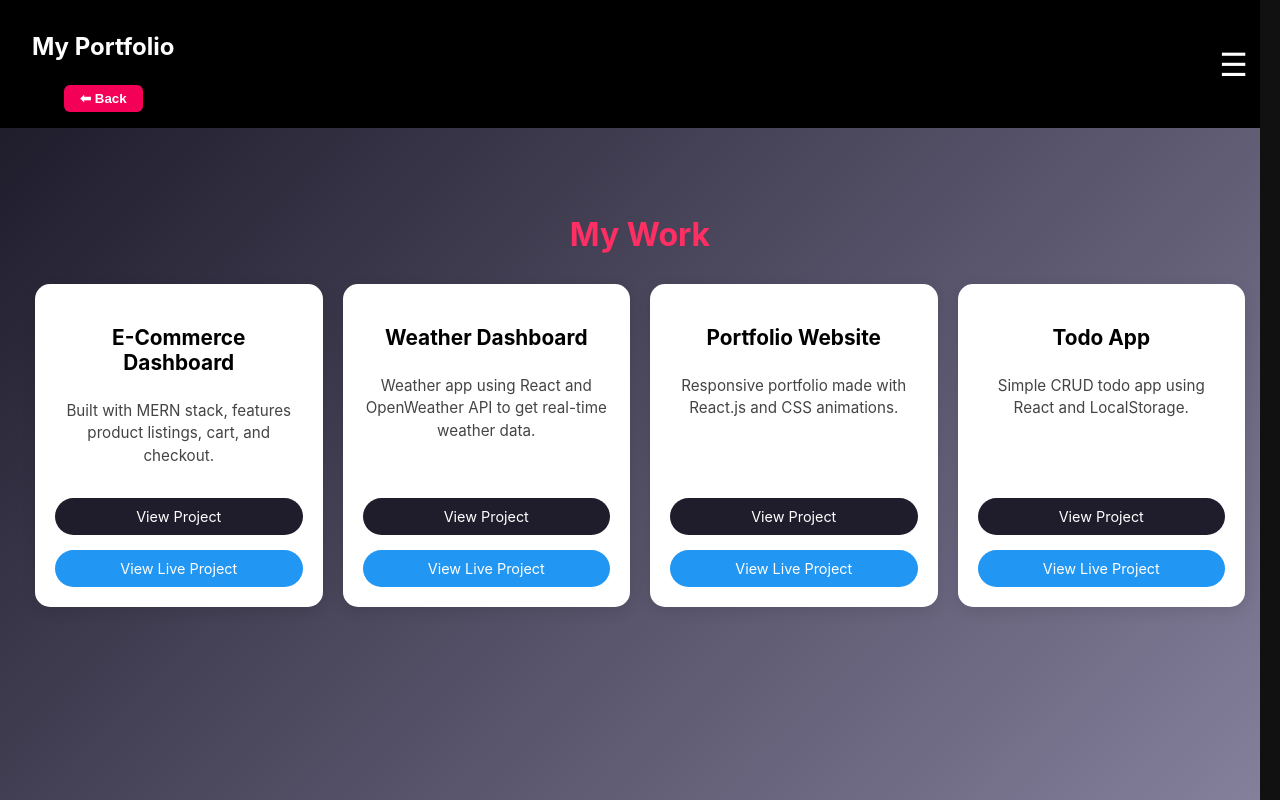
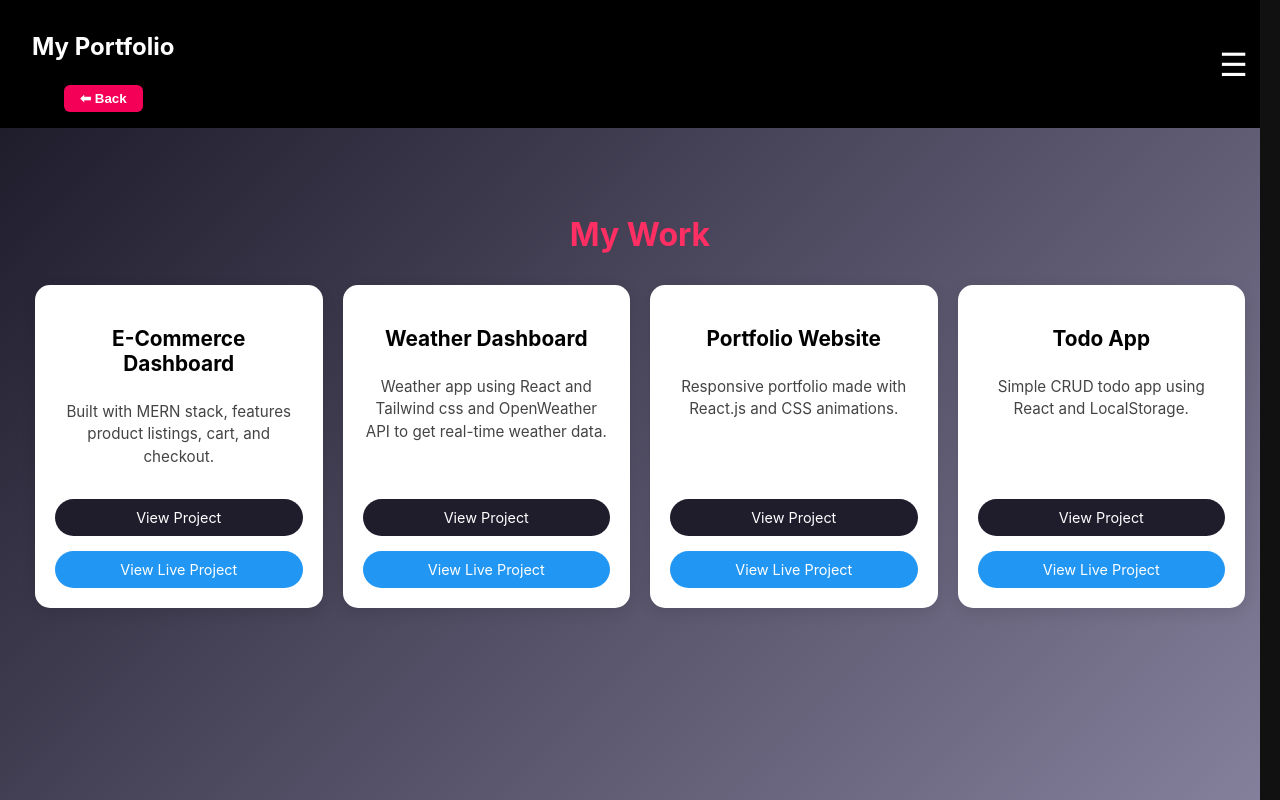
Before and after one commit to Aniket3380/My-portfolio, a React (Create React App) app: page /mywork in a window 1280 px wide. Shown: the top 800 px of the page. Built offline with nearby package versions, Linux system fonts and the light colour scheme.

Commit message:
"css change"

```diff
--- a/src/Component/Mywork.css
+++ b/src/Component/Mywork.css
@@ -7,7 +7,7 @@
 
 .work-title {
   font-size: 2rem;
-  margin-bottom: 30px;
+  margin-bottom: 31px;
   color: #ff2e63;
 }
 
--- a/src/Component/Mywork.js
+++ b/src/Component/Mywork.js
@@ -13,7 +13,7 @@ export default function MyWork() {
 
     {
     title: "Weather Dashboard",
-    description: "Weather app using React and OpenWeather API to get real-time weather data.",
+    description: "Weather app using React and Tailwind css and OpenWeather API to get real-time weather data.",
     link: "https://github.com/Aniket3380/Weather-Dashboard.git",
     liveLink: "https://weather-dashboard-virid-six.vercel.app/"
   },
```
